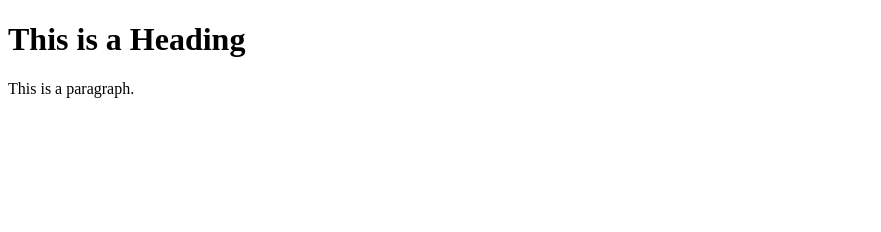
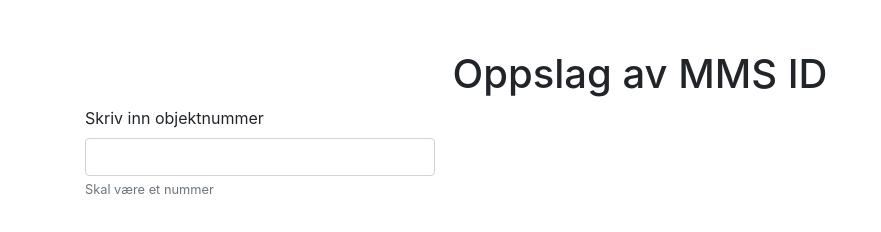
Before and after one commit to Avokadoen/periodical_mms, a plain HTML site: page index.html in a window 1280 px wide. Shown: the whole page, without its empty margins (0-881 px from the left). Drawn offline with nearby package versions, Linux system fonts and the light colour scheme.

Commit message:
Testing seperate styling file

```diff
--- a/index.html
+++ b/index.html
@@ -1,10 +1,33 @@
 <!DOCTYPE html>
 <html>
     <head>
-        <title>Page Title</title>
+        <!-- Required meta tags -->
+        <meta charset="utf-8">
+        <meta name="viewport" content="width=device-width, initial-scale=1, shrink-to-fit=no">
+
+        <!-- Bootstrap JS -->
+        <script src="https://code.jquery.com/jquery-3.5.1.slim.min.js" integrity="sha384-DfXdz2htPH0lsSSs5nCTpuj/zy4C+OGpamoFVy38MVBnE+IbbVYUew+OrCXaRkfj" crossorigin="anonymous"></script>
+        <script src="https://cdn.jsdelivr.net/npm/popper.js@1.16.0/dist/umd/popper.min.js" integrity="sha384-Q6E9RHvbIyZFJoft+2mJbHaEWldlvI9IOYy5n3zV9zzTtmI3UksdQRVvoxMfooAo" crossorigin="anonymous"></script>
+        <script src="https://stackpath.bootstrapcdn.com/bootstrap/4.5.0/js/bootstrap.min.js" integrity="sha384-OgVRvuATP1z7JjHLkuOU7Xw704+h835Lr+6QL9UvYjZE3Ipu6Tp75j7Bh/kR0JKI" crossorigin="anonymous"></script>
+
+        <!-- Bootstrap CSS -->
+        <link rel="stylesheet" href="https://stackpath.bootstrapcdn.com/bootstrap/4.5.0/css/bootstrap.min.css" integrity="sha384-9aIt2nRpC12Uk9gS9baDl411NQApFmC26EwAOH8WgZl5MYYxFfc+NcPb1dKGj7Sk" crossorigin="anonymous">
+        <link rel="stylesheet" type="text/css" href="periodical_mms.css">
+
+        <title>MMS ID oppslag</title>
     </head>
     <body>
-        <h1>This is a Heading</h1>
-        <p>This is a paragraph.</p>
+        <div class="container header-text top-padded">
+            <h1>Oppslag av MMS ID</h1>
+        </div>
+
+        <div class="container">
+            <div class="form-group form-style">
+                <label for="objectIdForm">Skriv inn objektnummer</label>
+                <input type="number" class="form-control" id="objectIdForm">
+                <small id="objectIdFormHelp" class="form-text text-muted">Skal være et nummer</small>
+            </div>
+        </div>
+
     </body>
 </html>
--- /dev/null
+++ b/periodical_mms.css
@@ -0,0 +1,24 @@
+.top-padded {
+    padding-top: 50px;
+}
+
+.header-text {
+    text-align: center;
+}
+
+.form-style {
+    max-width: 350px;
+}
+
+/* source: https://www.w3schools.com/howto/howto_css_hide_arrow_number.asp */
+/* Chrome, Safari, Edge, Opera */
+input::-webkit-outer-spin-button,
+input::-webkit-inner-spin-button {
+  -webkit-appearance: none;
+  margin: 0;
+}
+
+/* Firefox */
+input[type=number] {
+  -moz-appearance: textfield;
+}
```
